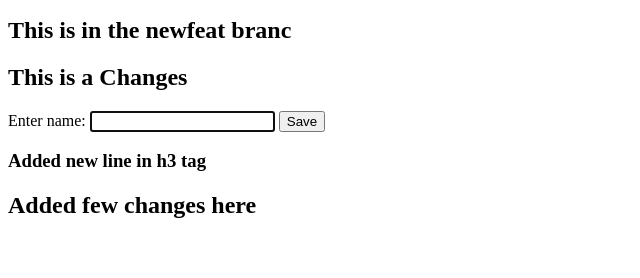
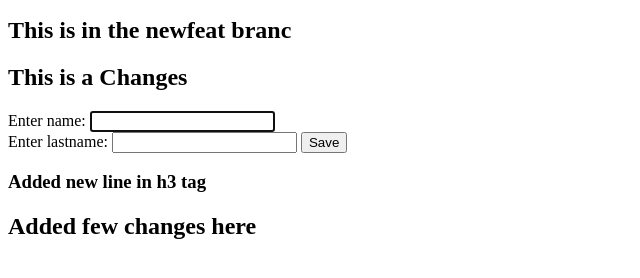
Before and after one commit to bitshane25/testing-, a plain HTML site: page index.html in a window 1280 px wide. Shown: the part 48-326 px from the top of the page, without its empty margins (0-640 px from the left). Drawn offline with Linux system fonts and the light colour scheme.

Commit message:
Added a lastname input field

```diff
--- a/index.html
+++ b/index.html
@@ -17,6 +17,9 @@
     <form action="">
         <label for="name" id="">Enter name: </label>
         <input type="text" id="name" autofocus>
+        <br>
+        <label for="lname">Enter lastname: </label>
+        <input type="text" id="lname" autofocus>
         <button type="submit">Save</button>
     </form>
     <h3>Added new line in h3 tag</h3>
```
